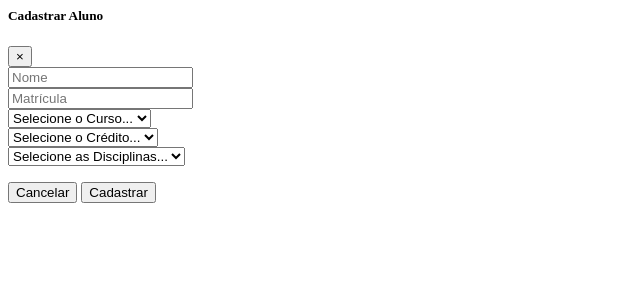
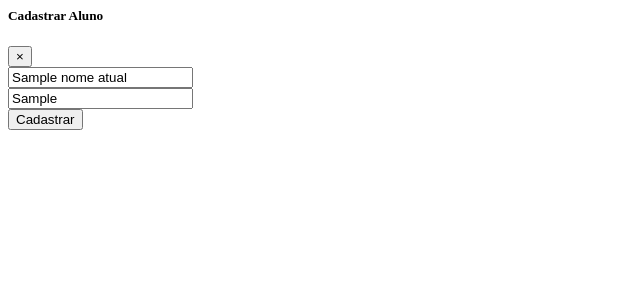
Before and after one commit to almeidagabrielav/AplicacaoInicial_Django, a Django app: template sistemadrca/coredrca/templates/modalNovoAluno.html in a window 1280 px wide. Shown: the top 300 px of the page, without its empty margins (0-640 px from the left). Run offline with Django 3.2, Linux system fonts and the light colour scheme; data comes from the database, SQL or seed files in the repository; the template is opened without the code that fills it: values that come from a table or form of the project are taken from there, most other values are stand-ins (such as "Sample title", 1, 10 or a date in 2020); parts of the project's set-up code (start-up, migrations or seed data) failed here and were passed over; some libraries are stand-ins or nearby versions.

Commit message:
Form Novo Aluno

```diff
--- a/sistemadrca/coredrca/forms.py
+++ b/sistemadrca/coredrca/forms.py
@@ -5,3 +5,7 @@ class ProductForm(form.ModelForm):
     class Meta:
         model = Aluno
         fields = ['nome', 'matricula', 'curso', 'credito', 'disciplinas']
+
+class AlunoForm(forms.Form):
+    nomeAtual = forms.CharField(max_length=100)
+    matriculaAtual = forms.CharField(max_length=50)
--- a/sistemadrca/coredrca/templates/modalNovoAluno.html
+++ b/sistemadrca/coredrca/templates/modalNovoAluno.html
@@ -1,4 +1,3 @@
-
 <!-- Modal Novo Aluno -->
 
 <div class="modal-dialog modal-lg" role="document">
@@ -10,41 +9,47 @@
             </button>
         </div>
         <div class="modal-body">
-            <form method="POST">
+            <form action="/novoAluno/" method="POST">
                 {% csrf_token %}
-                {{form}}
+
                 <div class="form-row">
                     <div class="form-group col-md-12">
-                        <input type="text" class="form-control" placeholder="Nome">
+                        <input type="text" class="form-control" placeholder="Nome" value="{{nomeAtual}}">
                     </div>
                 </div>
                 <div class="form-row">
                     <div class="form-group col-md-6">
-                        <input type="text" class="form-control" placeholder="Matrícula">
+                        <input type="text" class="form-control" placeholder="Matrícula" value="{{matriculaAtual}}">
                     </div>
-                    <div class="form-group col-md-6">
+                    <!-- <div class="form-group col-md-6">
                         <select class="form-control" id="cbxCurso">
                             <option>Selecione o Curso...</option>
+                            {% for curso in cursos %}
+                            <option value="{{curso.id}}">{{ curso.nome }}</option>
+                            {% endfor %}
                         </select>
+                    </div> -->
                 </div>
-                </div>
-                <div class="form-row">
+                <!--<div class="form-row">
                      <div class="form-group col-md-6">
                         <select class="form-control" id="cbxCredito">
                             <option>Selecione o Crédito...</option>
+                            {% for credito in creditos %}
+                            <option>{{ curso.nome }}</option>
+                            {% endfor %}
                         </select>
                     </div>
-                    <div class="form-group col-md-6">
+                    <div class="form-group col-md-12">
                         <select class="form-control" id="cbxCurso">
-                            <option>Selecione as Disciplinas...</option>
+                            <option>Selecione a Disciplina...</option>
+                            {% for disciplina in disciplinas %}
+                            <option value="{{disciplina.id}}">{{ disciplina.nome }}</option>
+                            {% endfor %}
                         </select>
                     </div>
-                </div>
+                </div>-->
+                <button type="submit" class="btn btn-success">Cadastrar</button>
             </form>
-        </div>
-        <div class="modal-footer">
-            <button type="button" class="btn btn-danger" data-dismiss="modal">Cancelar</button>
-            <button type="submit" class="btn btn-success">Cadastrar</button>
         </div>
     </div>
 </div>
```
Also changed, not shown: sistemadrca/coredrca/views.py (+9 -1 lines). Lines whose indentation alone changed are shown as unchanged.
